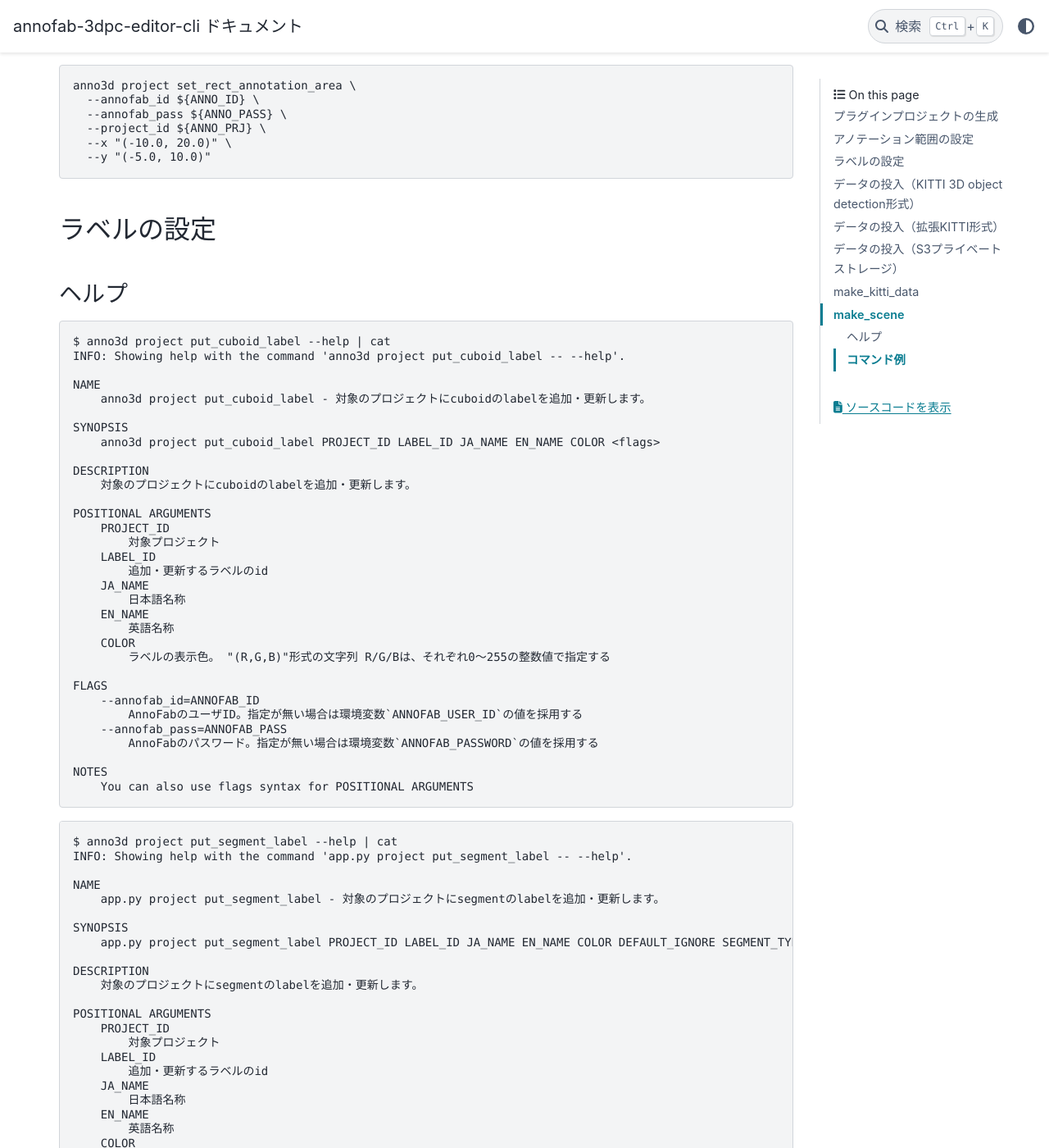
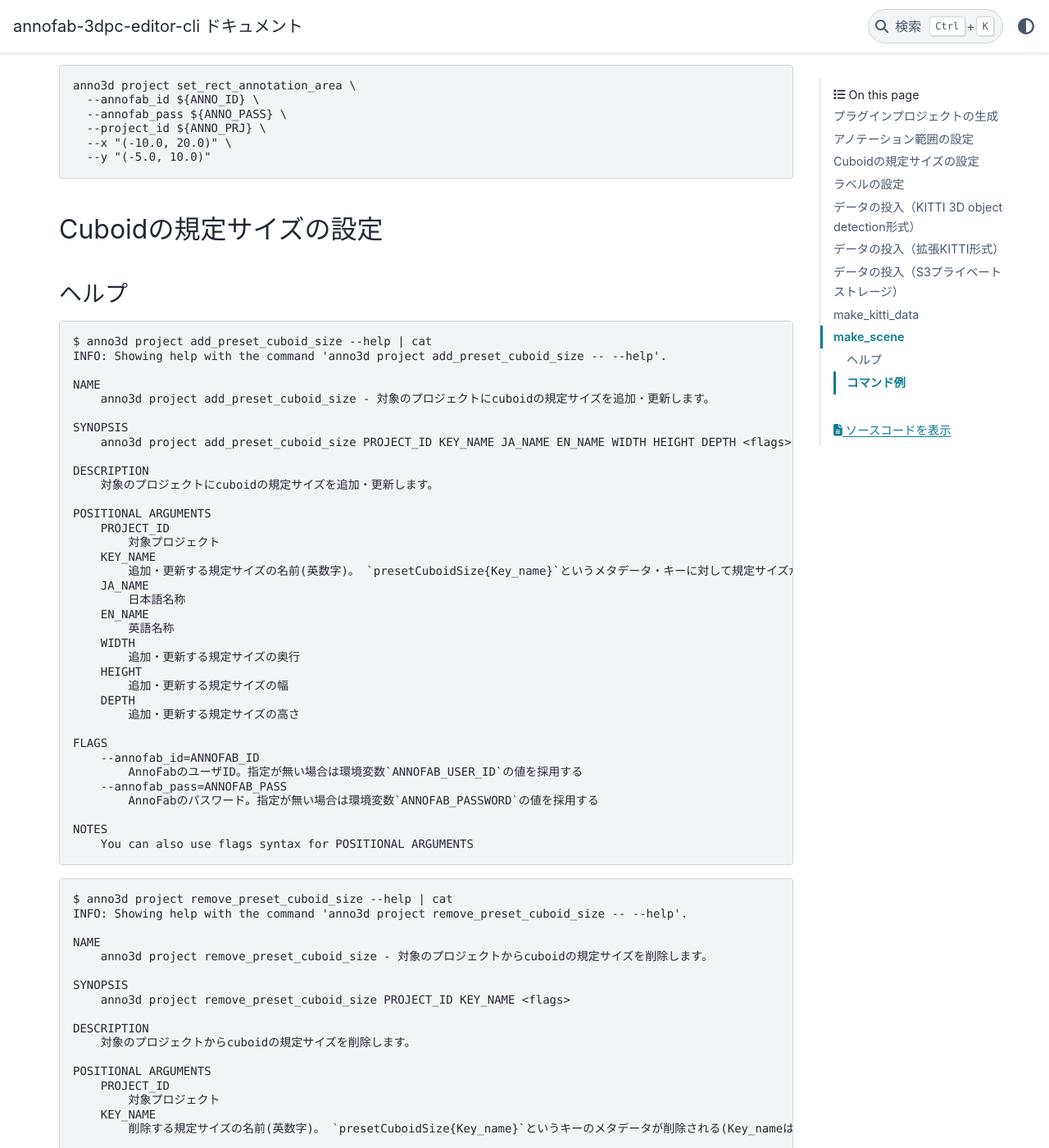
Before and after one commit to kurusugawa-computer/annofab-3dpc-editor-cli, a Sphinx documentation site: the page built from docs/user_guide/command_sample.md, in a window 1280 px wide and 1400 px high, scrolled down 3370 px. Shown: the whole window at 82% size. Built offline with Sphinx 7.4.7 and the PyData theme 0.15.4, drawn with Linux system fonts in a browser that asks for light colours; some of the changed text lies outside the part shown.

Commit message:
Cuboidの規定サイズに関するコマンドサンプルを追加

````diff
--- a/docs/user_guide/command_sample.md
+++ b/docs/user_guide/command_sample.md
@@ -175,6 +175,105 @@ anno3d project set_rect_annotation_area \
   --project_id ${ANNO_PRJ} \
   --x "(-10.0, 20.0)" \
   --y "(-5.0, 10.0)"
+```
+
+### Cuboidの規定サイズの設定
+
+#### ヘルプ
+
+```
+$ anno3d project add_preset_cuboid_size --help | cat
+INFO: Showing help with the command 'anno3d project add_preset_cuboid_size -- --help'.
+
+NAME
+    anno3d project add_preset_cuboid_size - 対象のプロジェクトにcuboidの規定サイズを追加・更新します。
+
+SYNOPSIS
+    anno3d project add_preset_cuboid_size PROJECT_ID KEY_NAME JA_NAME EN_NAME WIDTH HEIGHT DEPTH <flags>
+
+DESCRIPTION
+    対象のプロジェクトにcuboidの規定サイズを追加・更新します。
+
+POSITIONAL ARGUMENTS
+    PROJECT_ID
+        対象プロジェクト
+    KEY_NAME
+        追加・更新する規定サイズの名前(英数字)。 `presetCuboidSize{Key_name}`というメタデータ・キーに対して規定サイズが設定される（Key_nameはkey_nameの頭文字を大文字にしたもの）
+    JA_NAME
+        日本語名称
+    EN_NAME
+        英語名称
+    WIDTH
+        追加・更新する規定サイズの奥行
+    HEIGHT
+        追加・更新する規定サイズの幅
+    DEPTH
+        追加・更新する規定サイズの高さ
+
+FLAGS
+    --annofab_id=ANNOFAB_ID
+        AnnoFabのユーザID。指定が無い場合は環境変数`ANNOFAB_USER_ID`の値を採用する
+    --annofab_pass=ANNOFAB_PASS
+        AnnoFabのパスワード。指定が無い場合は環境変数`ANNOFAB_PASSWORD`の値を採用する
+
+NOTES
+    You can also use flags syntax for POSITIONAL ARGUMENTS
+```
+
+```
+$ anno3d project remove_preset_cuboid_size --help | cat
+INFO: Showing help with the command 'anno3d project remove_preset_cuboid_size -- --help'.
+
+NAME
+    anno3d project remove_preset_cuboid_size - 対象のプロジェクトからcuboidの規定サイズを削除します。
+
+SYNOPSIS
+    anno3d project remove_preset_cuboid_size PROJECT_ID KEY_NAME <flags>
+
+DESCRIPTION
+    対象のプロジェクトからcuboidの規定サイズを削除します。
+
+POSITIONAL ARGUMENTS
+    PROJECT_ID
+        対象プロジェクト
+    KEY_NAME
+        削除する規定サイズの名前(英数字)。 `presetCuboidSize{Key_name}`というキーのメタデータが削除される(Key_nameはkey_nameの頭文字を大文字にしたもの)
+
+FLAGS
+    --annofab_id=ANNOFAB_ID
+        AnnoFabのユーザID。指定が無い場合は環境変数`ANNOFAB_USER_ID`の値を採用する
+    --annofab_pass=ANNOFAB_PASS
+        AnnoFabのパスワード。指定が無い場合は環境変数`ANNOFAB_PASSWORD`の値を採用する
+
+NOTES
+    You can also use flags syntax for POSITIONAL ARGUMENTS
+```
+
+#### コマンド例
+
+##### Cuboidの規定サイズを追加・更新
+
+```
+$ anno3d project add_preset_cuboid_size \
+    --annofab_id ${ANNO_ID} \
+    --annofab_pass ${ANNO_PASS} \
+    --project_id ${ANNO_PRJ} \
+    --key_name test1 \
+    --ja_name テスト１ \
+    --en_name Test1 \
+    --width 10 \
+    --height 11 \
+    --depth 12
+```
+
+##### Cuboidの規定サイズを削除
+
+```
+$ anno3d project remove_preset_cuboid_size \
+    --annofab_id ${ANNO_ID} \
+    --annofab_pass ${ANNO_PASS} \
+    --project_id ${ANNO_PRJ} \
+    --key_name test1
 ```
 
 ### ラベルの設定
````
